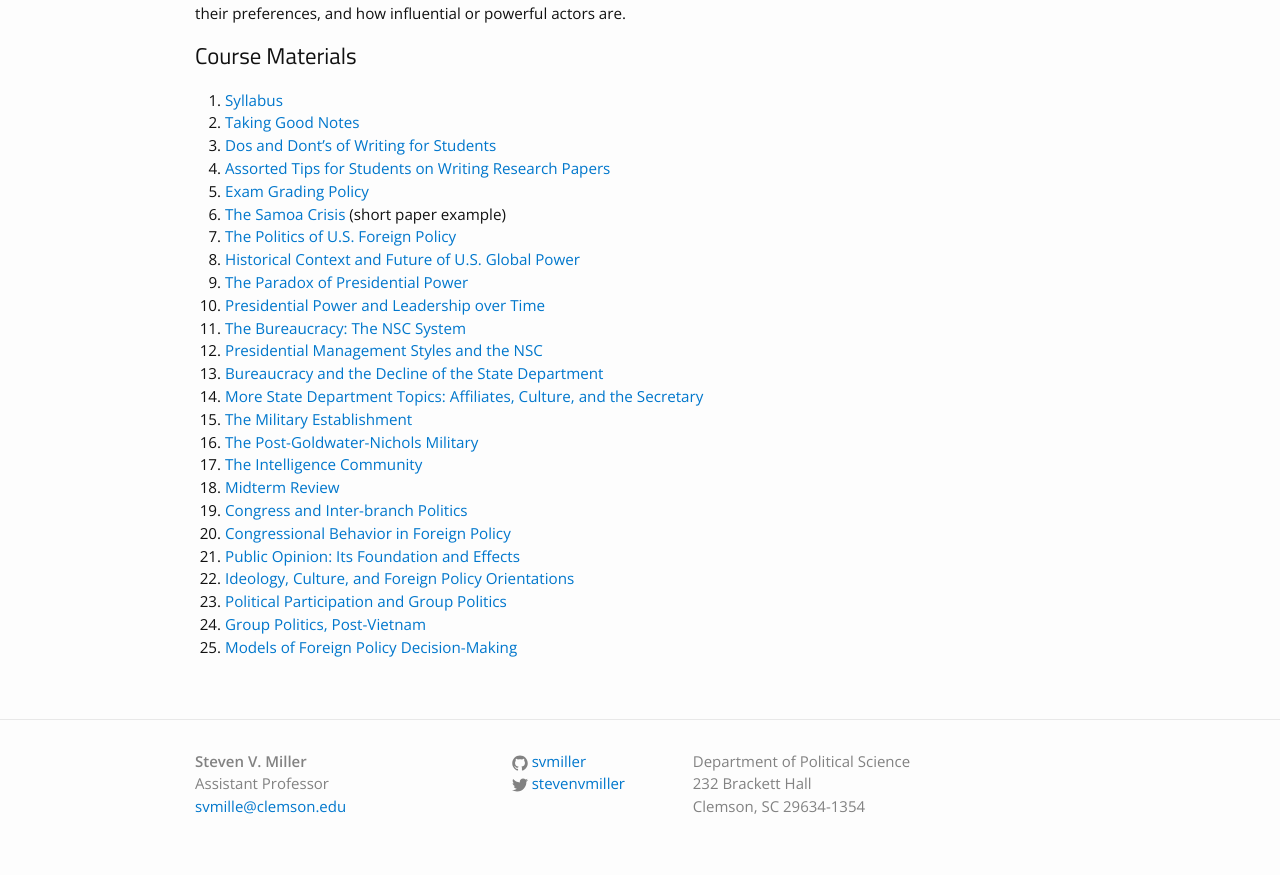
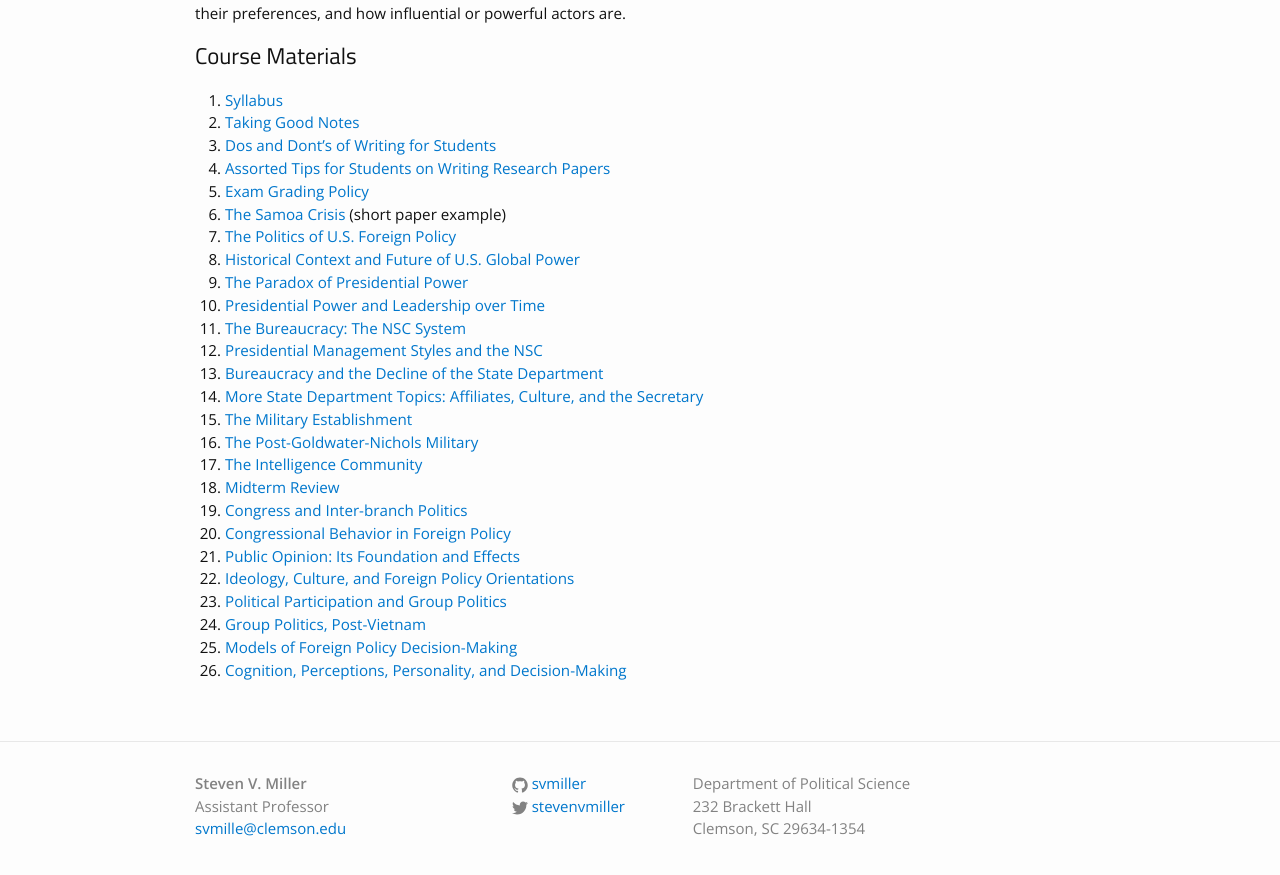
Before and after one commit to svmiller/svmiller.github.io, a Jekyll site: the page built from teaching/posc-3630.md, in a window 1280 px wide and 900 px high, scrolled down 631 px. Shown: the top 875 px of the window. Built offline with Jekyll 4.4.1, drawn with Linux system fonts in a browser that asks for light colours; some web fonts are replaced.

Commit message:
add 3630 lecture 04.07.2016

```diff
--- a/teaching/posc-3630.md
+++ b/teaching/posc-3630.md
@@ -35,3 +35,4 @@ This course will introduce students to the politics of United States foreign pol
 23. [Political Participation and Group Politics](https://www.dropbox.com/s/ntwtqdpz5w40kl8/posc3630-lecture-group-politics-1.pdf?dl=0)
 24. [Group Politics, Post-Vietnam](https://www.dropbox.com/s/wris9vy0dm8alno/posc3630-lecture-group-politics-2.pdf?dl=0)
 25. [Models of Foreign Policy Decision-Making](https://www.dropbox.com/s/kue3jimatsmmnsu/posc3630-lecture-fpdm-1.pdf?dl=0)
+26. [Cognition, Perceptions, Personality, and Decision-Making](https://www.dropbox.com/s/3fz7zw2hugmfa67/posc3630-lecture-fpdm-2.pdf?dl=0)
```
